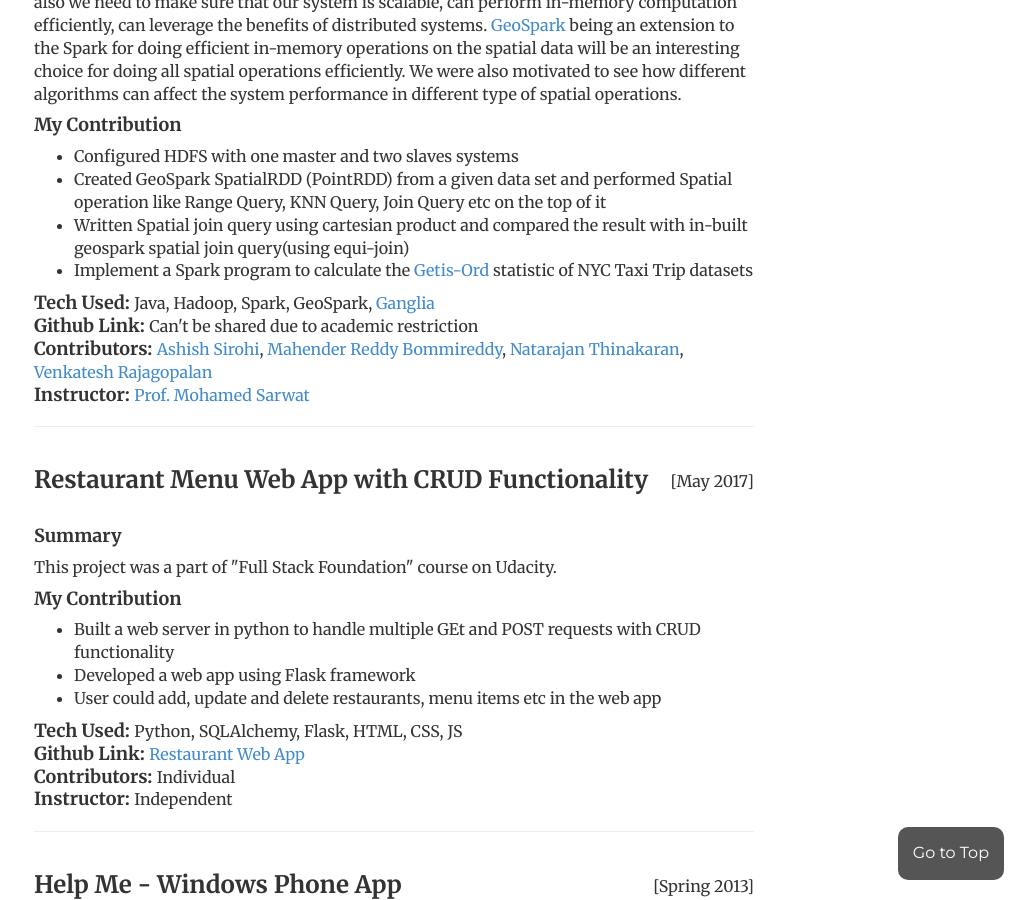
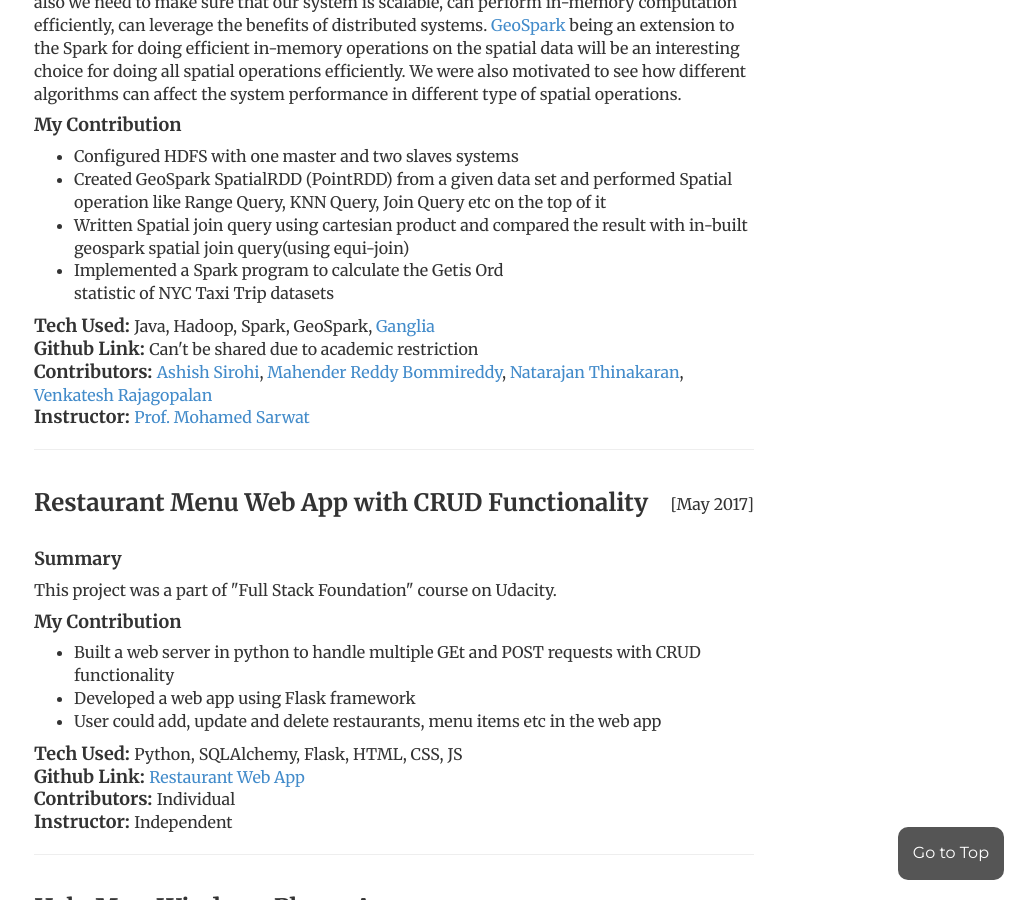
Before and after one commit to ashishsirohi/ashishsirohi.github.io, a Jekyll site: the page built from projects/index.html, in a window 1280 px wide and 900 px high, scrolled down 5134 px. Shown: the whole window, without its empty margins (246-1280 px from the left). Built offline with Jekyll 4.4.1, drawn with Linux system fonts in a browser that asks for light colours.

```diff
--- a/projects/index.html
+++ b/projects/index.html
@@ -90,7 +90,7 @@
 
         <h4 style="display:inline">Github Link: </h4><a target="_blank" href="https://github.com/ashishsirohi/NSRTP">NSRTP</a></br>
 
-        <h4 style="display:inline">Contributors: </h4><a target="_blank" href="https://www.linkedin.com/in/abhishek-shrikant-bhat-9a342347">Abhishek Bhat</a>, <a target="_blank" href="http://ashishsirohi.me">Ashish Sirohi</a>, <a target="_blank" href="https://www.linkedin.com/in/gurumurthy-raghuraman-a3742b120">Gurumurthy Raghuraman</a></br>
+        <h4 style="display:inline">Contributors: </h4><a target="_blank" href="https://www.linkedin.com/in/abhishek-shrikant-bhat-9a342347">Abhishek Bhat</a>, <a target="_blank" href="https://www.linkedin.com/in/ashishsirohi/">Ashish Sirohi</a>, <a target="_blank" href="https://www.linkedin.com/in/gurumurthy-raghuraman-a3742b120">Gurumurthy Raghuraman</a></br>
         <h4 style="display:inline">Instructor: </h4><a target="_blank" href="http://www.public.asu.edu/~halla/">Prof. A. Sen</a></br>
        <hr>
 
@@ -113,7 +113,7 @@
 
         <h4 style="display:inline">Github Link: </h4>Will be available soon</br>
 
-        <h4 style="display:inline">Contributors: </h4><a target="_blank" href="https://www.linkedin.com/in/aditi-sonik-b7bbb574">Aditi Sonik</a>, <a target="_blank" href="https://www.linkedin.com/in/abhishek-shrikant-bhat-9a342347">Abhishek Bhat</a>, <a target="_blank" href="http://ashishsirohi.me">Ashish Sirohi</a>, <a target="_blank" href="https://www.linkedin.com/in/gurumurthy-raghuraman-a3742b120">Gurumurthy Raghuraman</a>, <a target="_blank" href="https://www.linkedin.com/in/meenakshi-ganesh-234ab613">Meenakshi Ganesh</a>, <a target="_blank" href="https://www.linkedin.com/in/vasudha-viswamurthy">Vashudha Viswamurthy</a></br>
+        <h4 style="display:inline">Contributors: </h4><a target="_blank" href="https://www.linkedin.com/in/aditi-sonik-b7bbb574">Aditi Sonik</a>, <a target="_blank" href="https://www.linkedin.com/in/abhishek-shrikant-bhat-9a342347">Abhishek Bhat</a>, <a target="_blank" href="https://www.linkedin.com/in/ashishsirohi/">Ashish Sirohi</a>, <a target="_blank" href="https://www.linkedin.com/in/gurumurthy-raghuraman-a3742b120">Gurumurthy Raghuraman</a>, <a target="_blank" href="https://www.linkedin.com/in/meenakshi-ganesh-234ab613">Meenakshi Ganesh</a>, <a target="_blank" href="https://www.linkedin.com/in/vasudha-viswamurthy">Vashudha Viswamurthy</a></br>
         <h4 style="display:inline">Instructor: </h4><a target="_blank" href="http://aria.asu.edu/candan/">Prof. K. Selçuk Candan</a></br>
         <hr>
 
@@ -138,7 +138,7 @@
 
         <h4 style="display:inline">Github Link: </h4><a target="_blank" href="https://github.com/ashishsirohi/OrbitTracker">User's App</a>, <a target="_blank" href="https://github.com/ashishsirohi/OrbitDriver">Driver's App</a></br>
 
-        <h4 style="display:inline">Contributors: </h4><a target="_blank" href="http://ashishsirohi.me">Ashish Sirohi</a>, <a target="_blank" href="https://www.linkedin.com/in/maitrayeepingale">Maitrayee Pingale</a>, <a target="_blank" href="https://www.linkedin.com/in/piyush-mahajan-2814b986">Piyush Mahajan</a>, <a target="_blank" href="https://www.linkedin.com/in/natarajant93">Natarajan Thinakaran</a></br>
+        <h4 style="display:inline">Contributors: </h4><a target="_blank" href="https://www.linkedin.com/in/ashishsirohi/">Ashish Sirohi</a>, <a target="_blank" href="https://www.linkedin.com/in/maitrayeepingale">Maitrayee Pingale</a>, <a target="_blank" href="https://www.linkedin.com/in/piyush-mahajan-2814b986">Piyush Mahajan</a>, <a target="_blank" href="https://www.linkedin.com/in/natarajant93">Natarajan Thinakaran</a></br>
         <h4 style="display:inline">Instructor: </h4><a target="_blank" href="https://isearch.asu.edu/profile/1014358">Prof. Ayan Banarjee</a></br>
         <hr>
 
@@ -181,7 +181,7 @@
 
         <h4 style="display:inline">Github Link: </h4>Can't be shared due to academic restriction</br>
 
-        <h4 style="display:inline">Contributors: </h4><a target="_blank" href="ashishsirohi.me">Ashish Sirohi</a>, <a target="_blank" href="https://www.linkedin.com/in/chaynika-saikia-05360928">Chaynika Saikia</a>, <a target="_blank" href="https://www.linkedin.com/in/niharikadutta12">Niharika Dutta</a>, <a target="_blank" href="https://in.linkedin.com/in/priyekant-aghi-a0819a77">Priyekant Aghi</a>, <a target="_blank" href="https://www.linkedin.com/in/sarthakkhanna">Sarthak Khanna</a>, <a target="_blank" href="https://www.linkedin.com/in/joganishaishav">Shaishav Jogani</a>, <a target="_blank" href="https://www.linkedin.com/in/supriyaashokkumar">Supriya</a></br>
+        <h4 style="display:inline">Contributors: </h4><a target="_blank" href="https://www.linkedin.com/in/ashishsirohi/">Ashish Sirohi</a>, <a target="_blank" href="https://www.linkedin.com/in/chaynika-saikia-05360928">Chaynika Saikia</a>, <a target="_blank" href="https://www.linkedin.com/in/niharikadutta12">Niharika Dutta</a>, <a target="_blank" href="https://in.linkedin.com/in/priyekant-aghi-a0819a77">Priyekant Aghi</a>, <a target="_blank" href="https://www.linkedin.com/in/sarthakkhanna">Sarthak Khanna</a>, <a target="_blank" href="https://www.linkedin.com/in/joganishaishav">Shaishav Jogani</a>, <a target="_blank" href="https://www.linkedin.com/in/supriyaashokkumar">Supriya</a></br>
         <h4 style="display:inline">Instructor: </h4><a target="_blank" href="http://adamdoupe.com">Prof. Adam Doupé</a></br>
         <hr>
 
@@ -217,11 +217,11 @@
           <li>Worked on the evaluation of the result</li>
         </ul>
 
-        <h4 style="display:inline">Tech Used: </h4>Python, <a target="_blank" href="alchemy.cs.washington.edu">Alchemy</a>, <a target="_blank" href="http://peace.eas.asu.edu/joolee/papers/lpmln-kr.pdf">LPMLN</a>, Knowledge Graph, Dbpedia, <a target="_blank" href="http://www.nltk.org/">NLTK</a>, Wordnet</br>
+        <h4 style="display:inline">Tech Used: </h4>Python, <a target="_blank" href="http://alchemy.cs.washington.edu">Alchemy</a>, <a target="_blank" href="http://peace.eas.asu.edu/joolee/papers/lpmln-kr.pdf">LPMLN</a>, Knowledge Graph, Dbpedia, <a target="_blank" href="http://www.nltk.org/">NLTK</a>, Wordnet</br>
 
         <h4 style="display:inline">Github Link: </h4>Will be available soon</br>
 
-        <h4 style="display:inline">Contributors: </h4><a target="_blank", href="https://www.linkedin.com/in/aditi-sonik-b7bbb574">Aditi Sonik</a>, <a target="_blank", href="http://ashishsirohi.me">Ashish Sirohi</a>, <a target="_blank", href="https://www.linkedin.com/in/shashank-bhushan-7a9b59a9">Shashank Bhushan</a>, <a target="_blank", href="https://www.linkedin.com/in/yihan-lu-946378130">Yihan Lu</a></br>
+        <h4 style="display:inline">Contributors: </h4><a target="_blank", href="https://www.linkedin.com/in/aditi-sonik-b7bbb574">Aditi Sonik</a>, <a target="_blank", href="https://www.linkedin.com/in/ashishsirohi/">Ashish Sirohi</a>, <a target="_blank", href="https://www.linkedin.com/in/shashank-bhushan-7a9b59a9">Shashank Bhushan</a>, <a target="_blank", href="https://www.linkedin.com/in/yihan-lu-946378130">Yihan Lu</a></br>
         <h4 style="display:inline">Instructor: </h4><a target="_blank" href="http://peace.eas.asu.edu/joolee/index.html">Prof. Joohyung Lee</a></br>
         <hr>
 
@@ -237,14 +237,14 @@
           <li>Configured HDFS with one master and two slaves systems </li>
           <li>Created GeoSpark SpatialRDD (PointRDD) from a given data set and performed Spatial operation like Range Query, KNN Query, Join Query etc on the top of it</li>
           <li>Written Spatial join query using cartesian product and compared the result with in-built geospark spatial join query(using equi-join)</li>
-          <li>Implement a Spark program to calculate the <a target="_blank" href="http://resources.esri.com/help/9.3/arcgisengine/java/gp_toolref/spatial_statistics_tools/how_hot_spot_analysis_colon_getis_ord_gi_star_spatial_statistics_works.htm">Getis-Ord</a> statistic of NYC Taxi Trip datasets</li>
+          <li>Implemented a Spark program to calculate the Getis Ord statistic of NYC Taxi Trip datasets</li>
         </ul>
 
         <h4 style="display:inline">Tech Used: </h4>Java, Hadoop, Spark, GeoSpark, <a target="_blank" href="http://ganglia.sourceforge.net/">Ganglia</a></br>
 
         <h4 style="display:inline">Github Link: </h4>Can't be shared due to academic restriction</br>
 
-        <h4 style="display:inline">Contributors: </h4><a target="_blank", href="http://ashishsirohi.me">Ashish Sirohi</a>, <a target="_blank", href="https://www.linkedin.com/in/mahender-reddy-bommireddy-1039a375">Mahender Reddy Bommireddy</a>, <a target="_blank" href="https://www.linkedin.com/in/natarajant93">Natarajan Thinakaran</a>, <a target="_blank" href="https://www.linkedin.com/in/venkatesh-rajagopalan-394435104">Venkatesh Rajagopalan</a></br>
+        <h4 style="display:inline">Contributors: </h4><a target="_blank", href="https://www.linkedin.com/in/ashishsirohi/">Ashish Sirohi</a>, <a target="_blank", href="https://www.linkedin.com/in/mahender-reddy-bommireddy-1039a375">Mahender Reddy Bommireddy</a>, <a target="_blank" href="https://www.linkedin.com/in/natarajant93">Natarajan Thinakaran</a>, <a target="_blank" href="https://www.linkedin.com/in/venkatesh-rajagopalan-394435104">Venkatesh Rajagopalan</a></br>
         <h4 style="display:inline">Instructor: </h4><a target="_blank" href="http://faculty.engineering.asu.edu/sarwat/">Prof. Mohamed Sarwat</a></br>
         <hr>
 
```
